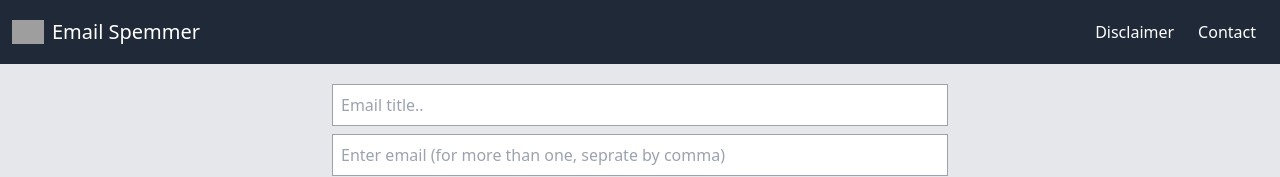
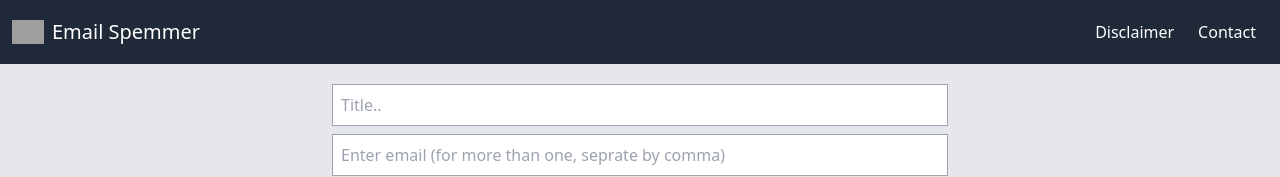
Before and after one commit to aulth/email-spemmer, a React (Create React App) app: page / in a window 1280 px wide. Shown: the top 177 px of the page. Built offline with nearby package versions, Linux system fonts and the light colour scheme; grey boxes are pictures that could not be loaded.

Commit message:
title fixed

```diff
--- a/src/component/Home.js
+++ b/src/component/Home.js
@@ -24,7 +24,7 @@ const Home = () => {
     <>
     <div style={{minHeight:'calc(100vh - 104px)'}} className="w-full box-border p-2 flex justify-center bg-gray-200 pt-2">
         <form onSubmit={handleOnSubmit} className="md:w-1/2 w-full box-border p-2 flex flex-col items-center">
-            <input type="text" id='title' onClick={()=>document.getElementById('title').select()}  onChange={handleOnChange} name="title" className='w-full p-2 border border-gray-400 my-1 focus:outline-none' placeholder='Email title..'/>
+            <input type="text" id='title' onClick={()=>document.getElementById('title').select()}  onChange={handleOnChange} name="title" className='w-full p-2 border border-gray-400 my-1 focus:outline-none' placeholder='Title..'/>
             <input type="email" id='email' onClick={()=>document.getElementById('email').select()}  onChange={handleOnChange} name="email" className='w-full p-2 border border-gray-400 my-1 focus:outline-none' placeholder='Enter email (for more than one, seprate by comma) ' multiple required/>
             <textarea id='message' onClick={()=>document.getElementById('message').select()} onChange={handleOnChange} name="message" className='w-full p-2 border border-gray-400 my-1 focus:outline-none h-40' placeholder='Type your message ' />
             <input type="number" onChange={handleOnChange} name="count" className='w-full p-2 border border-gray-400 my-1 focus:outline-none' placeholder='Count'/>
```
